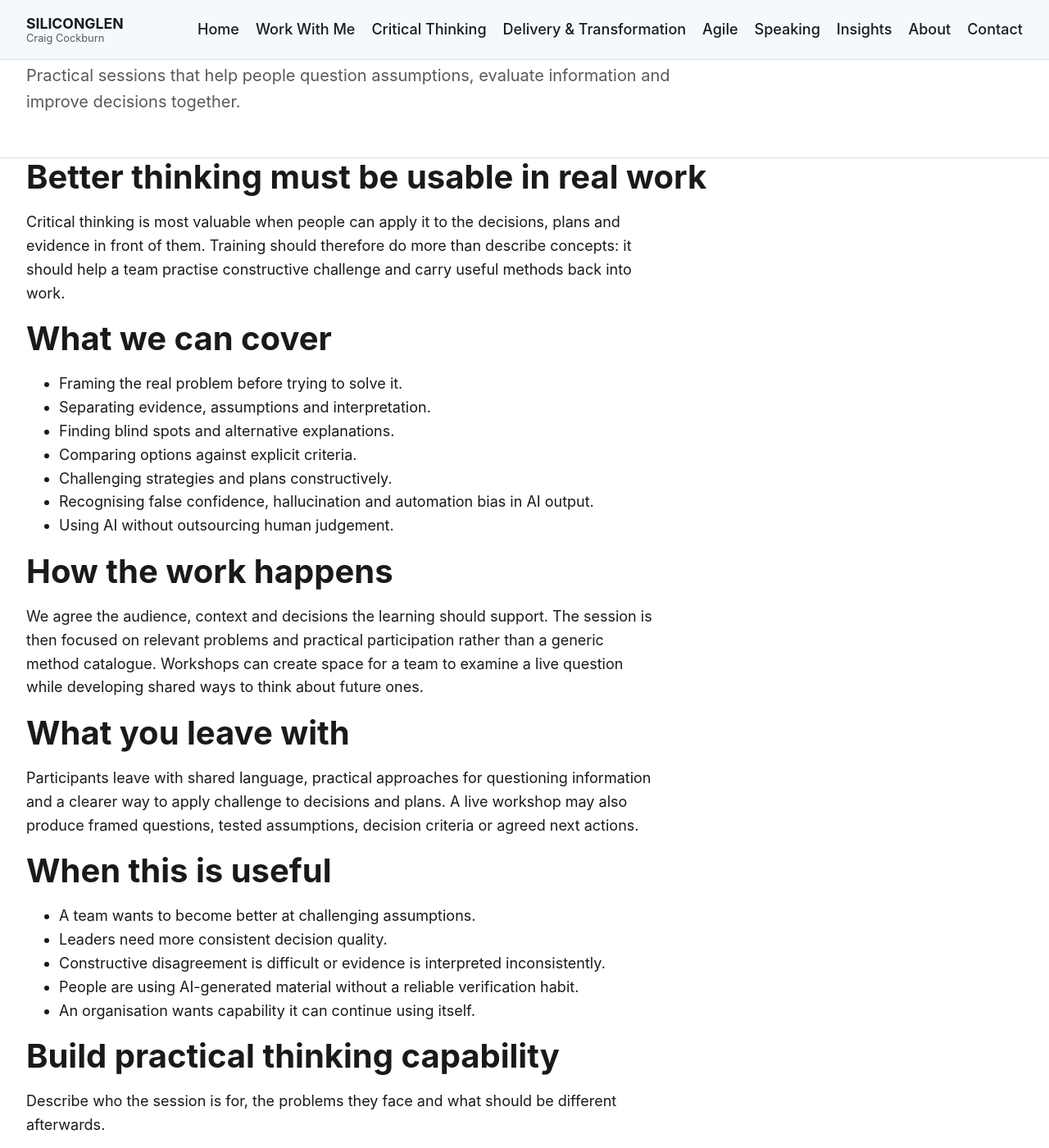
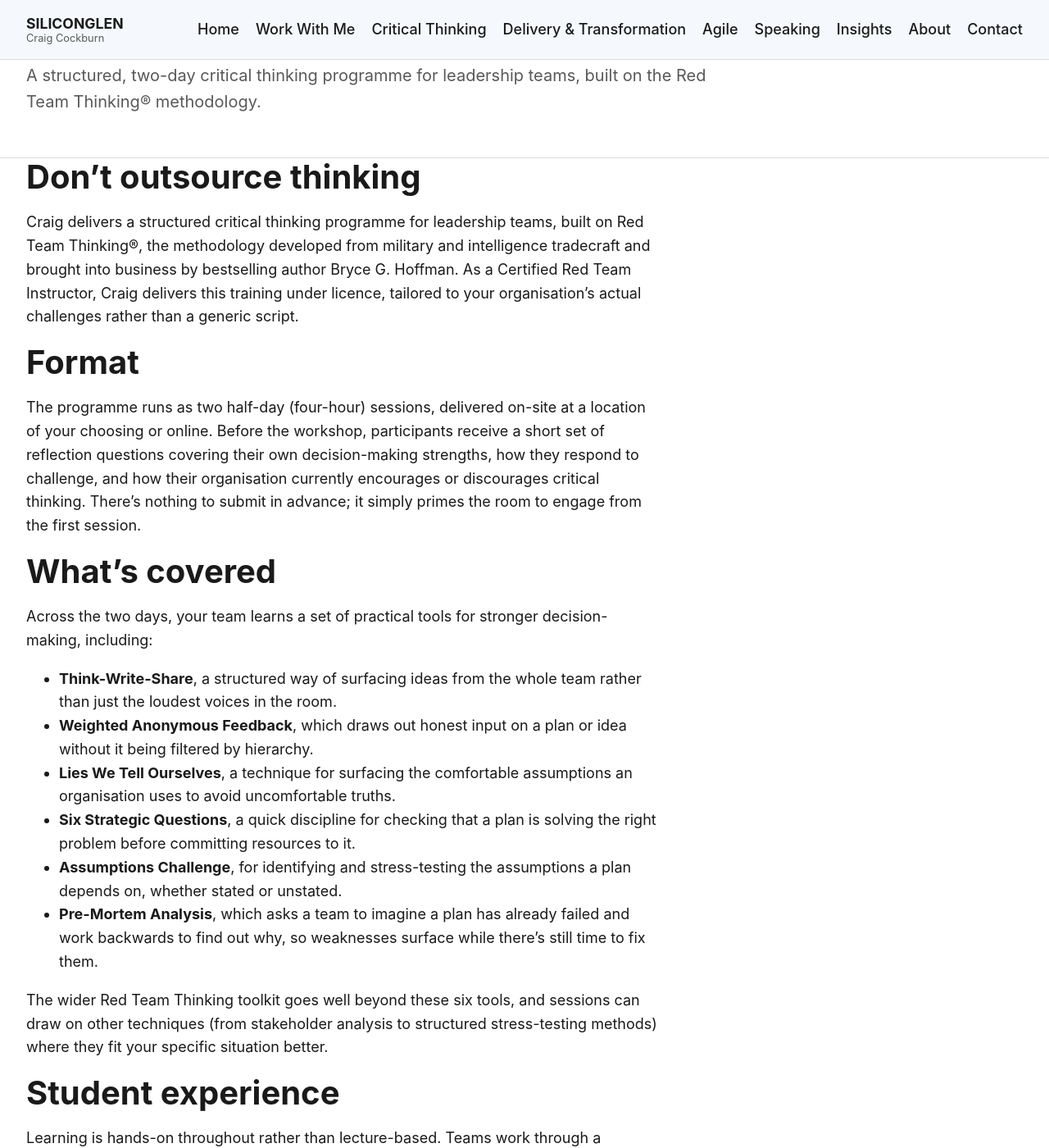
Before and after one commit to siliconglen/siliconglen-site, a Jekyll site: the page built from work-with-me/training-workshops/index.md, in a window 1280 px wide and 1400 px high, scrolled down 191 px. Shown: the whole window at 82% size. Built offline with Jekyll 4.4.1, drawn with Linux system fonts in a browser that asks for light colours; some of the changed text lies outside the part shown.

Commit message:
Update training workshops page

```diff
--- a/work-with-me/training-workshops/index.md
+++ b/work-with-me/training-workshops/index.md
@@ -1,44 +1,39 @@
 ---
 layout: page
-title: Training & Workshops
-eyebrow: Develop better thinkers
-intro: Practical sessions that help people question assumptions, evaluate information and improve decisions together.
-description: "Practical sessions that help people question assumptions, evaluate information and improve decisions together."
+title: Training Workshops
+eyebrow: Work with me
+intro: A structured, two-day critical thinking programme for leadership teams, built on the Red Team Thinking® methodology.
+description: "Red Team Thinking training workshops with Craig Cockburn: a two-day programme to build sharper, more resilient decision-making in your leadership team."
 permalink: /work-with-me/training-workshops/
 ---
 
-## Better thinking must be usable in real work
+## Don't outsource thinking
 
-Critical thinking is most valuable when people can apply it to the decisions, plans and evidence in front of them. Training should therefore do more than describe concepts: it should help a team practise constructive challenge and carry useful methods back into work.
+Craig delivers a structured critical thinking programme for leadership teams, built on Red Team Thinking®, the methodology developed from military and intelligence tradecraft and brought into business by bestselling author Bryce G. Hoffman. As a Certified Red Team Instructor, Craig delivers this training under licence, tailored to your organisation's actual challenges rather than a generic script.
 
-## What we can cover
+## Format
 
-- Framing the real problem before trying to solve it.
-- Separating evidence, assumptions and interpretation.
-- Finding blind spots and alternative explanations.
-- Comparing options against explicit criteria.
-- Challenging strategies and plans constructively.
-- Recognising false confidence, hallucination and automation bias in AI output.
-- Using AI without outsourcing human judgement.
+The programme runs as two half-day (four-hour) sessions, delivered on-site at a location of your choosing or online. Before the workshop, participants receive a short set of reflection questions covering their own decision-making strengths, how they respond to challenge, and how their organisation currently encourages or discourages critical thinking. There's nothing to submit in advance; it simply primes the room to engage from the first session.
 
-## How the work happens
+## What's covered
 
-We agree the audience, context and decisions the learning should support. The session is then focused on relevant problems and practical participation rather than a generic method catalogue. Workshops can create space for a team to examine a live question while developing shared ways to think about future ones.
+Across the two days, your team learns a set of practical tools for stronger decision-making, including:
 
-## What you leave with
+- **Think-Write-Share**, a structured way of surfacing ideas from the whole team rather than just the loudest voices in the room.
+- **Weighted Anonymous Feedback**, which draws out honest input on a plan or idea without it being filtered by hierarchy.
+- **Lies We Tell Ourselves**, a technique for surfacing the comfortable assumptions an organisation uses to avoid uncomfortable truths.
+- **Six Strategic Questions**, a quick discipline for checking that a plan is solving the right problem before committing resources to it.
+- **Assumptions Challenge**, for identifying and stress-testing the assumptions a plan depends on, whether stated or unstated.
+- **Pre-Mortem Analysis**, which asks a team to imagine a plan has already failed and work backwards to find out why, so weaknesses surface while there's still time to fix them.
 
-Participants leave with shared language, practical approaches for questioning information and a clearer way to apply challenge to decisions and plans. A live workshop may also produce framed questions, tested assumptions, decision criteria or agreed next actions.
+The wider Red Team Thinking toolkit goes well beyond these six tools, and sessions can draw on other techniques (from stakeholder analysis to structured stress-testing methods) where they fit your specific situation better.
 
-## When this is useful
+## Student experience
 
-- A team wants to become better at challenging assumptions.
-- Leaders need more consistent decision quality.
-- Constructive disagreement is difficult or evidence is interpreted inconsistently.
-- People are using AI-generated material without a reliable verification habit.
-- An organisation wants capability it can continue using itself.
+Learning is hands-on throughout rather than lecture-based. Teams work through a realistic strategic planning case study together, applying each tool to a live-feeling scenario before turning it on their own real plans and decisions. Each participant receives a workbook and a certificate of completion, and Craig follows up around 60 days after the course to see how the tools have bedded in and where they've made the most difference.
 
-## Build practical thinking capability
+## Tailored to you
 
-Describe who the session is for, the problems they face and what should be different afterwards.
+Every organisation's decision-making challenges are different, so the specific mix of tools, the case material used, and the balance between the two sessions is adapted to your team, not delivered as a fixed template. Get in touch to discuss your team's challenges and we'll shape the right programme together.
 
 [Contact Craig]({{ '/contact/' | relative_url }}) or email [craig@siliconglen.com](mailto:craig@siliconglen.com).
```
